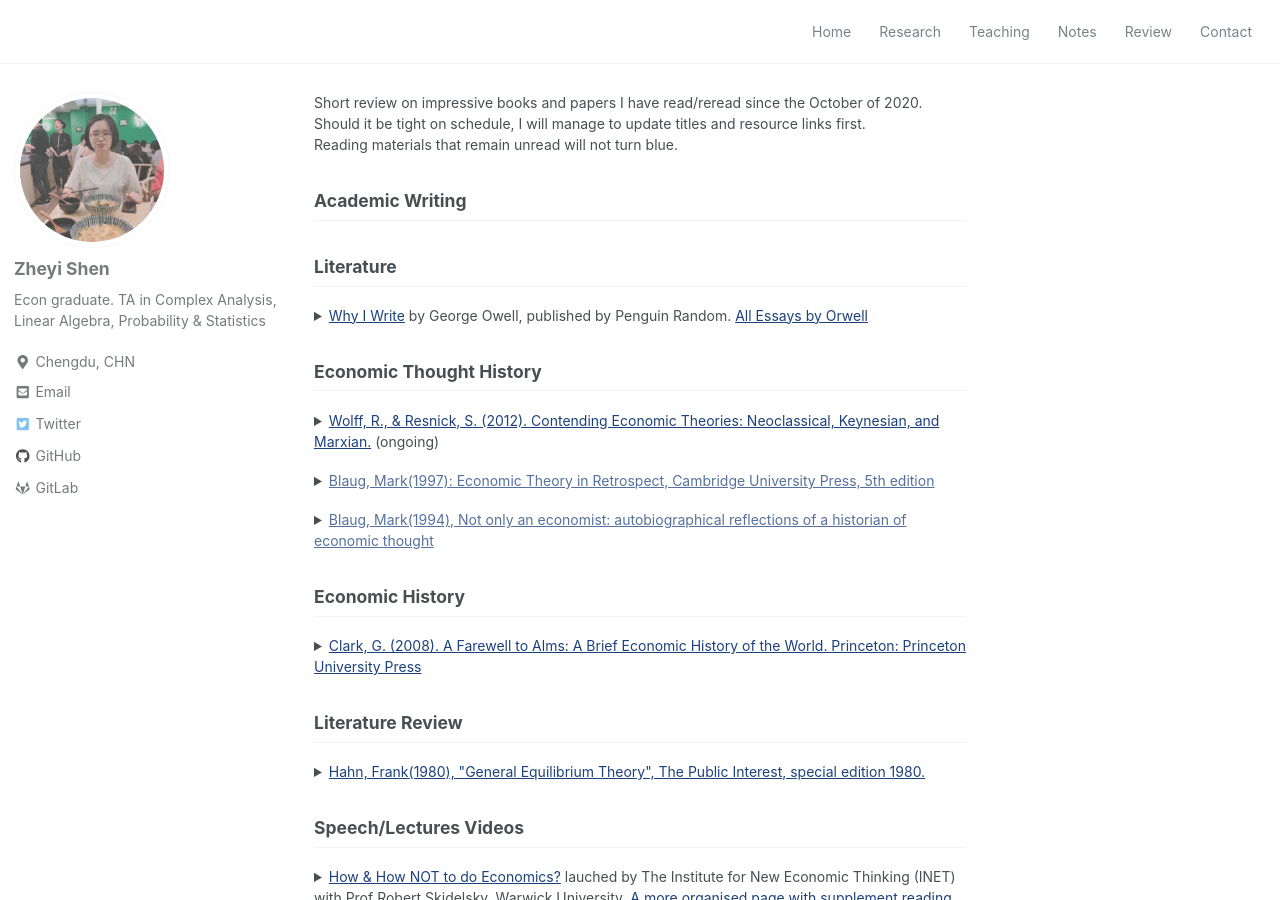
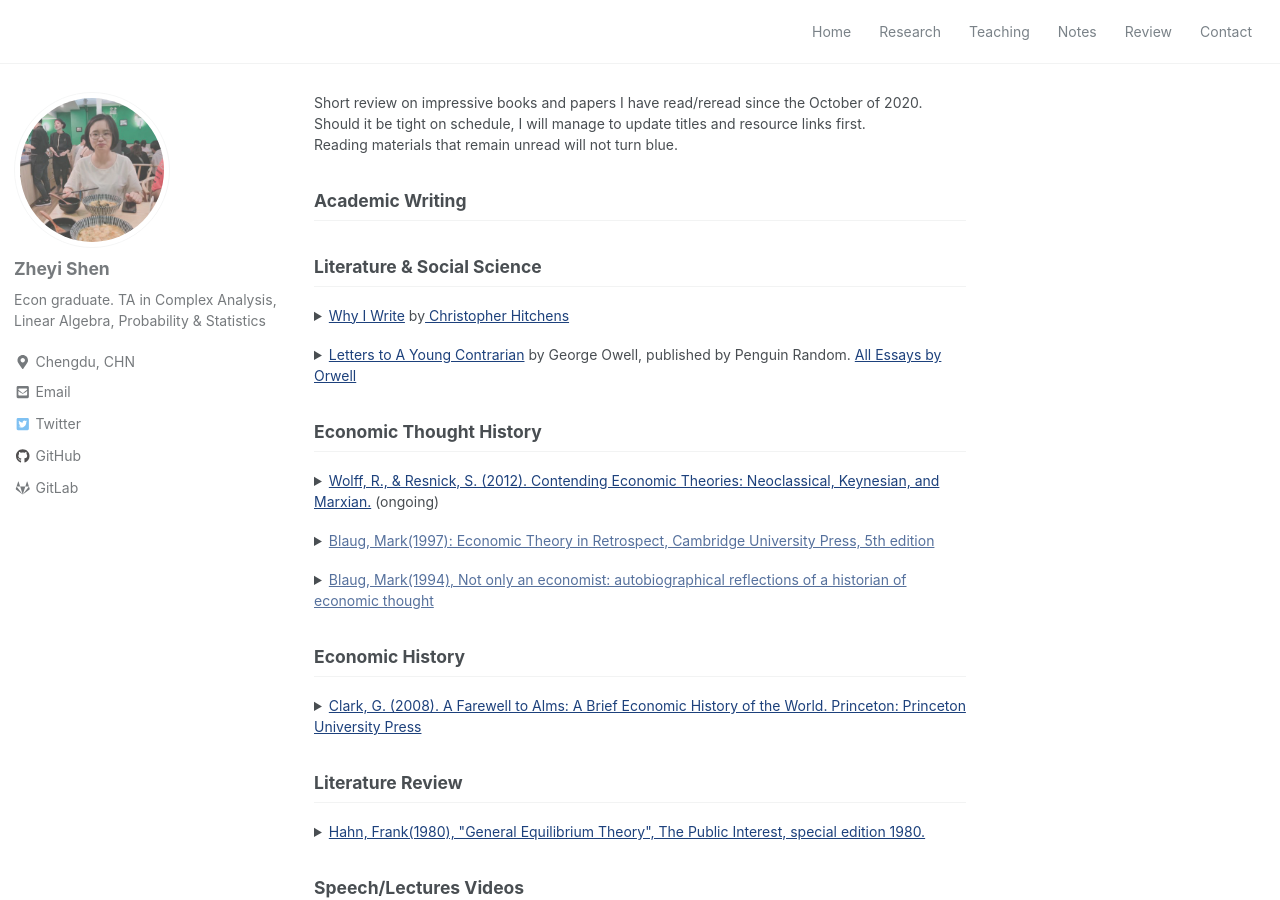
Before and after one commit to Zoey1102/Zoey1102.github.io, a Jekyll site: the page built from _pages/review.md, in a window 1280 px wide and 900 px high. Built offline with Jekyll 4.4.1, drawn with Linux system fonts in a browser that asks for light colours; nearby versions of some CDN libraries.

Commit message:
Update review.md

```diff
--- a/_pages/review.md
+++ b/_pages/review.md
@@ -9,11 +9,17 @@ Reading materials that remain unread will not turn blue.</p>
 
 ## Academic Writing
 
-## Literature
+## Literature & Social Science
 <p> <details>
-<summary><a href="https://www.penguinrandomhouse.com/books/297620/why-i-write-by-george-orwell/" target="_blank">Why I Write</a> by George Owell, published by Penguin Random. <a href="https://www.orwell.ru/library/essays/index_en" target="_blank">All Essays by Orwell</a></summary>
+<summary><a href="https://www.penguinrandomhouse.com/books/297620/why-i-write-by-george-orwell/" target="_blank">Why I Write</a> by<a href="https://christopherhitchens.net/" target="_blank"> Christopher Hitchens </a></summary>
 <p align="justify" style="font-size:90%"> </p>
 </details> </p>
+
+<p> <details>
+<summary><a href="https://www.mydownloadbook.com/files/ebook.php?id=7JQ5DgAAQBAJ&item=Letters%20to%20a%20Young%20Contrarian" target="_blank">Letters to A Young Contrarian</a> by George Owell, published by Penguin Random. <a href="https://www.orwell.ru/library/essays/index_en" target="_blank">All Essays by Orwell</a></summary>
+<p align="justify" style="font-size:90%"> </p>
+</details> </p>
+
 
 ## Economic Thought History
 <p> <details>
```
